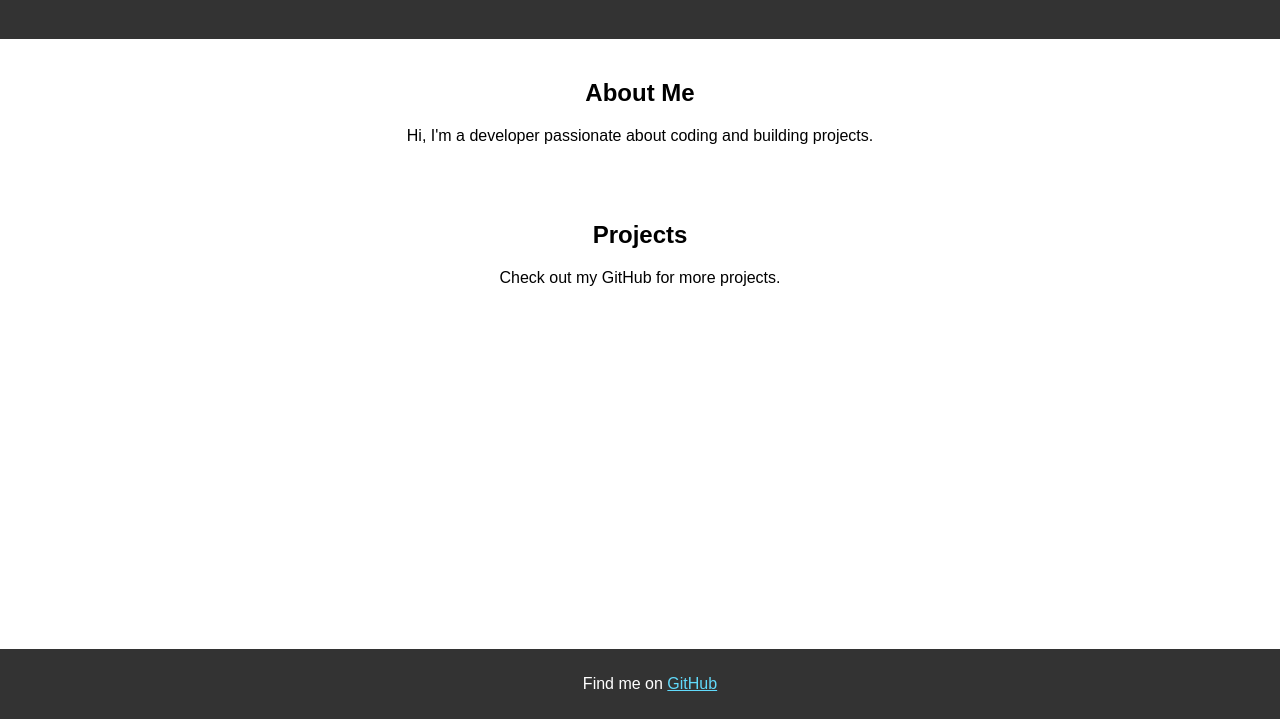
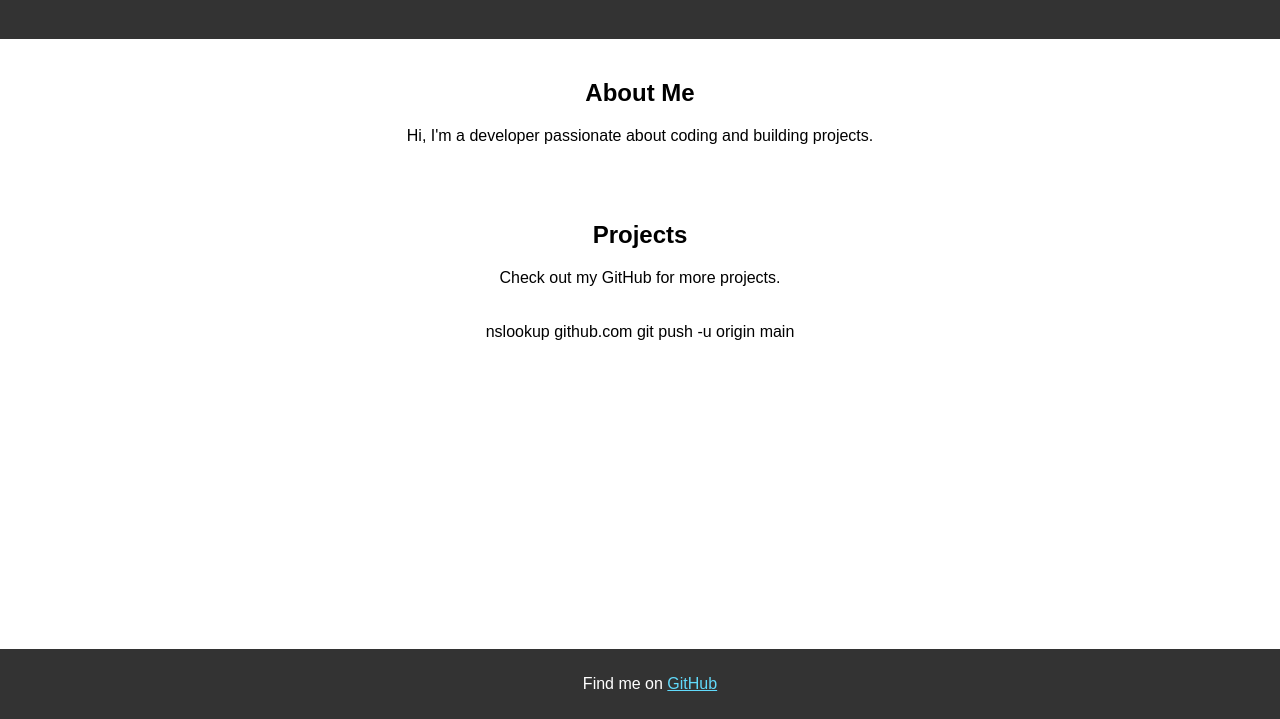
Before and after one commit to Piyashhasan1212/a-simple-web-using-only-html, a plain HTML site: page index.html in a window 1280 px wide. Shown: the part 81-800 px from the top of the page. Drawn offline with Linux system fonts and the light colour scheme.

Commit message:
first commit

```diff
--- a/index.html
+++ b/index.html
@@ -49,3 +49,5 @@
     </footer>
 </body>
 </html>
+nslookup github.com
+git push -u origin main
```
Also changed, not shown: img/img-1.png (added), img/js.png (added), img/logo.png (added), img/mongo.png (added), img/my.png (added), img/nodejs.png (added), img/react.png (added), 1 other file.
